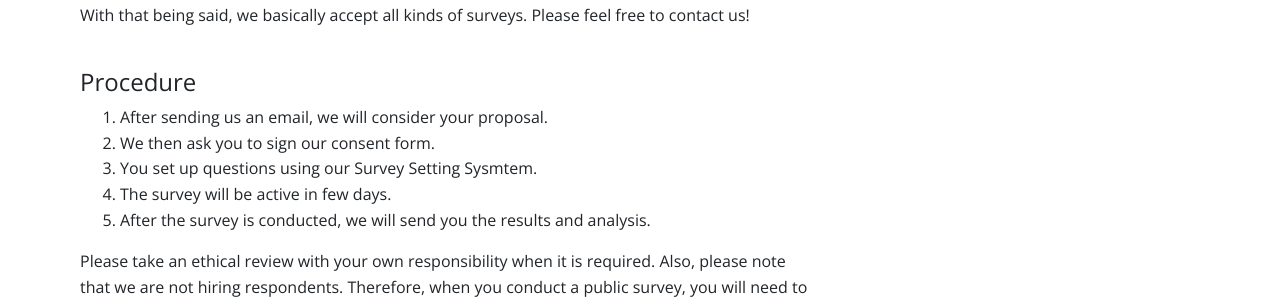
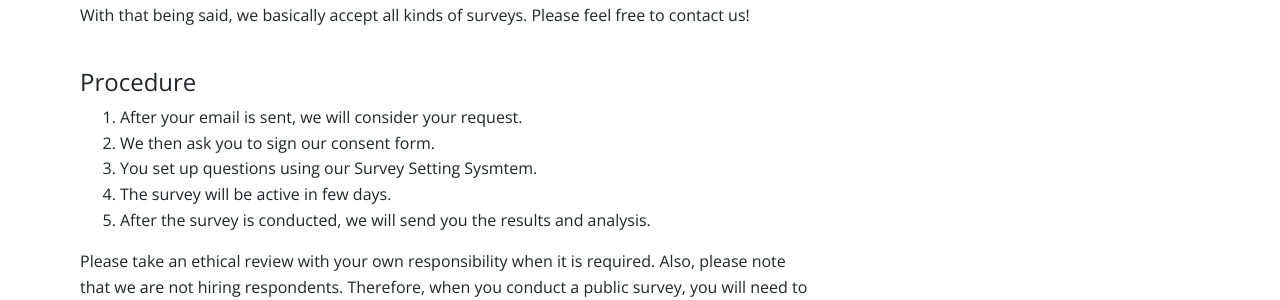
Before and after one commit to aistairc/prom-vc, a Jekyll site: the page built from contact.html, in a window 1280 px wide. Shown: the part 598-898 px from the top of the page. Built offline with Jekyll 4.4.1, drawn with Linux system fonts in a browser that asks for light colours.

Commit message:
Update contact.html

```diff
--- a/contact.html
+++ b/contact.html
@@ -38,7 +38,7 @@ bodyClass: page-contact-list
       <div>
         <h4 class="mt-4">Procedure</h4>
         <ol>
-          <li>After sending us an email, we will consider your proposal. </li>
+          <li>After your email is sent, we will consider your request. </li>
           <li>We then ask you to sign our consent form.</li>
           <li>You set up questions using our Survey Setting Sysmtem. </li>
           <li>The survey will be active in few days.</li>
```
